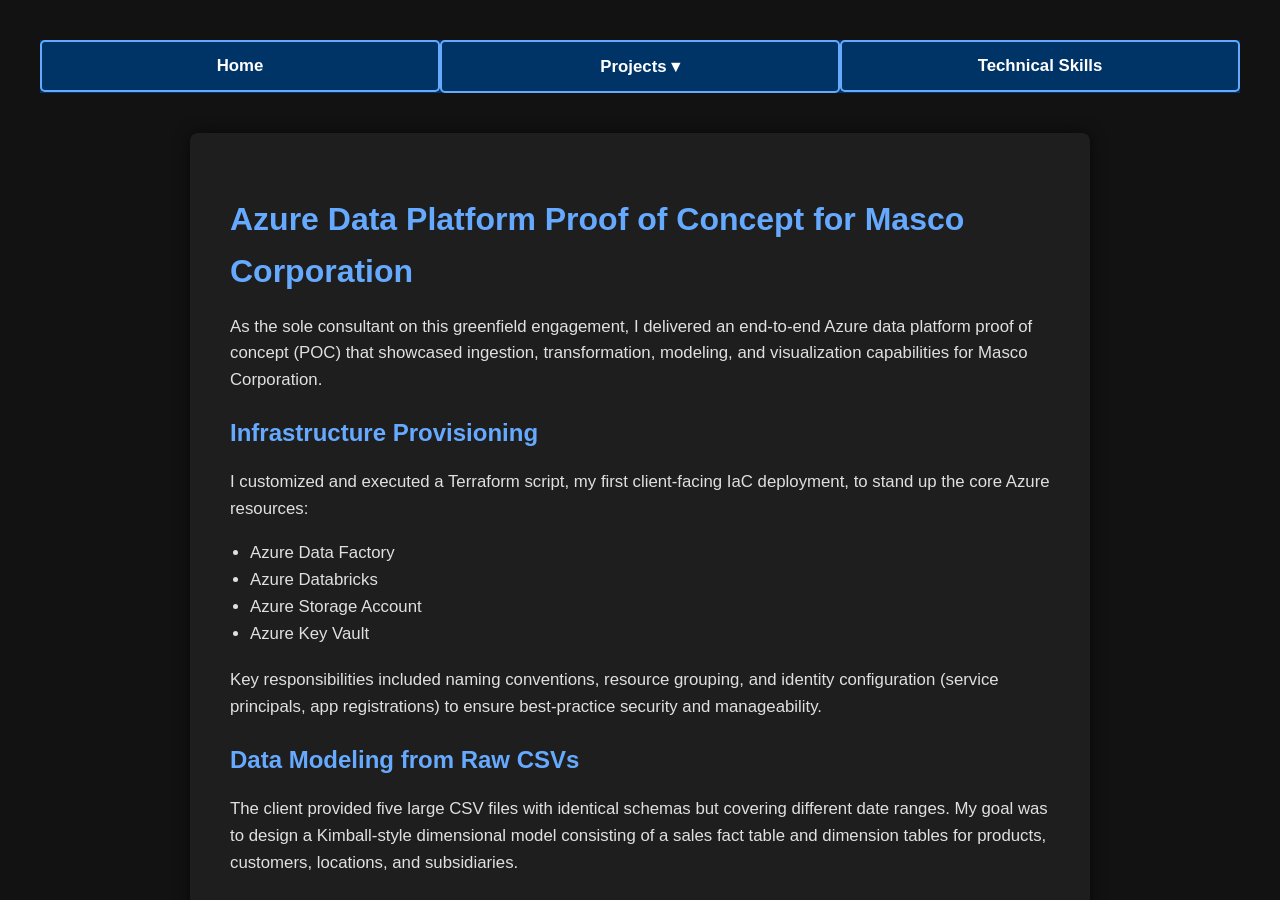
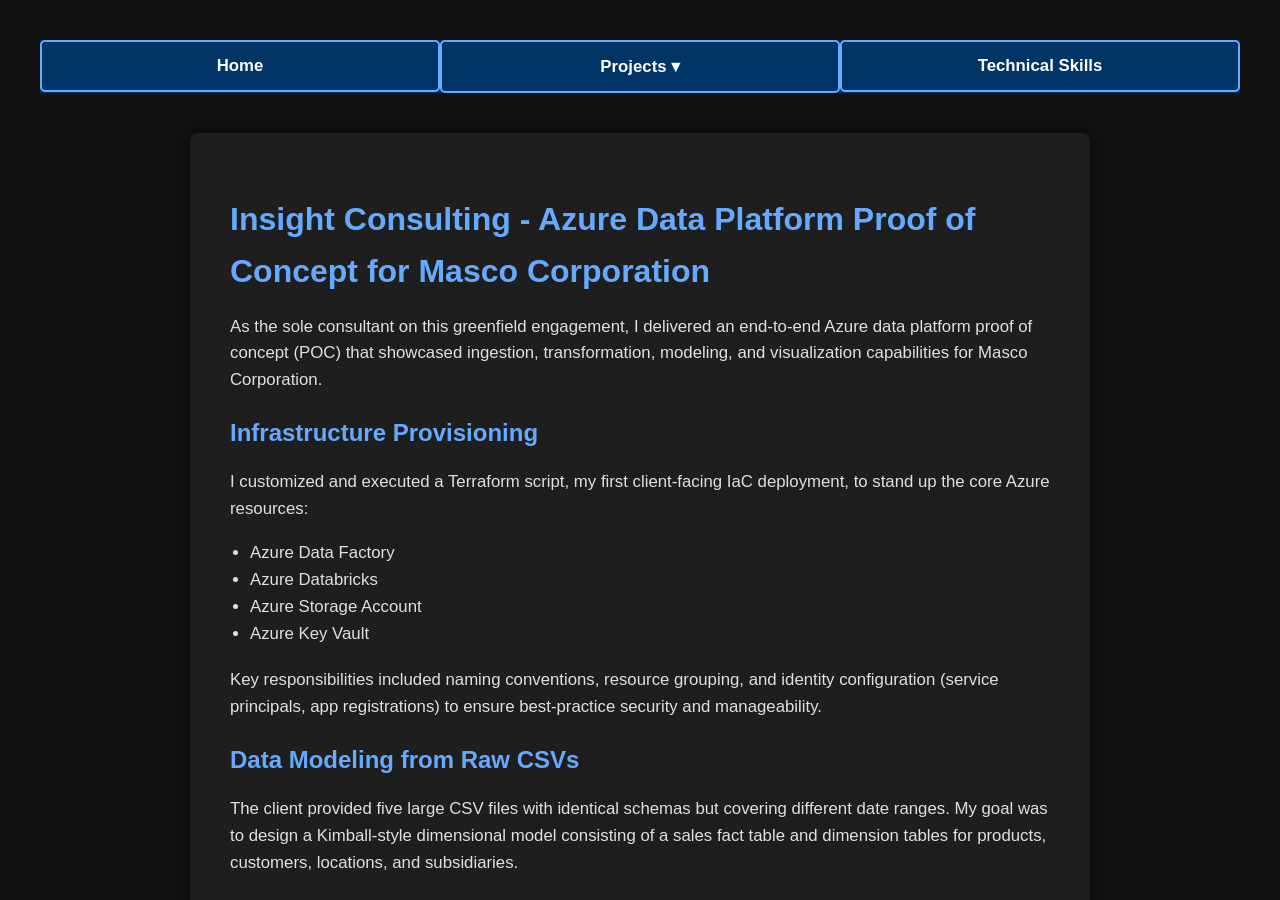
Before and after one commit to dgusty244/drewgustafson.github.io, a Jekyll site: the page built from projects/insight/MascoDataPlatform.html, in a window 1280 px wide and 900 px high. Built offline with Jekyll 4.4.1, drawn with Linux system fonts in a browser that asks for light colours.

Commit message:
Update MascoDataPlatform.html

```diff
--- a/projects/insight/MascoDataPlatform.html
+++ b/projects/insight/MascoDataPlatform.html
@@ -4,7 +4,7 @@ title: Insight Consulting Project - Azure Data Platform POC for Masco Corporatio
 ---
 
 <div class="container">
-  <h1>Azure Data Platform Proof of Concept for Masco Corporation</h1>
+  <h1>Insight Consulting - Azure Data Platform Proof of Concept for Masco Corporation</h1>
 
   <div class="section">
     <p>
```
